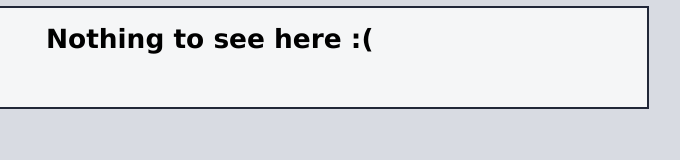
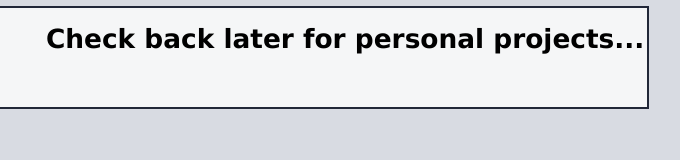
Before and after one commit to oranellis/oranellis.github.io, a plain HTML site: page index.html in a window 1280 px wide. Shown: the full height of the page, 393-1073 px from the left. Drawn offline with Linux system fonts and the light colour scheme.

Commit message:
More professional page

```diff
--- a/index.html
+++ b/index.html
@@ -80,7 +80,7 @@
       <div class="page_header floating_element">
         <img src="crying_cat.png" alt="Crying Cat" height=90% class="floating_element"/>
         <span class="floating_element">
-          Nothing to see here :(
+          Check back later for personal projects...
         </span>
       </div>
 	</div>
```
